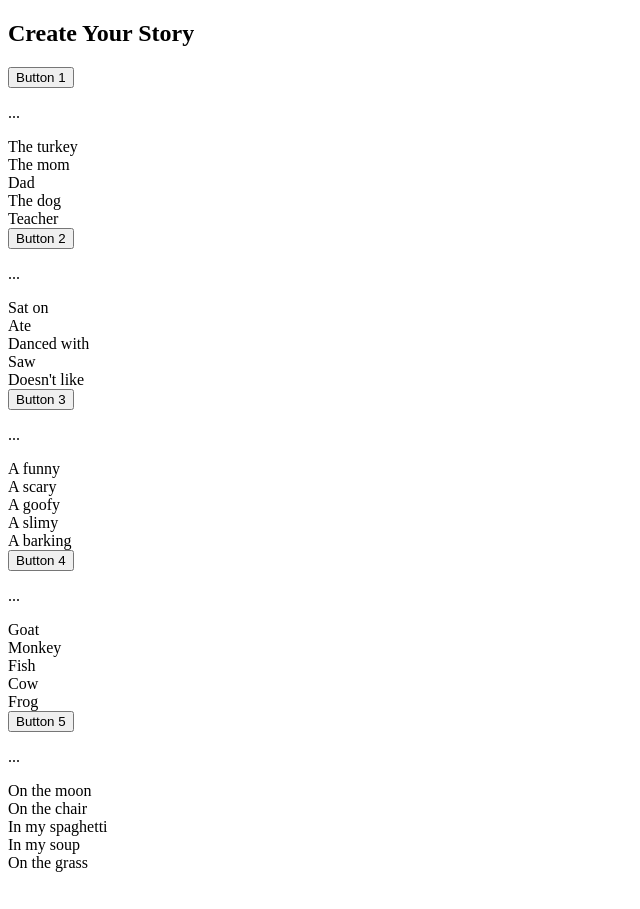
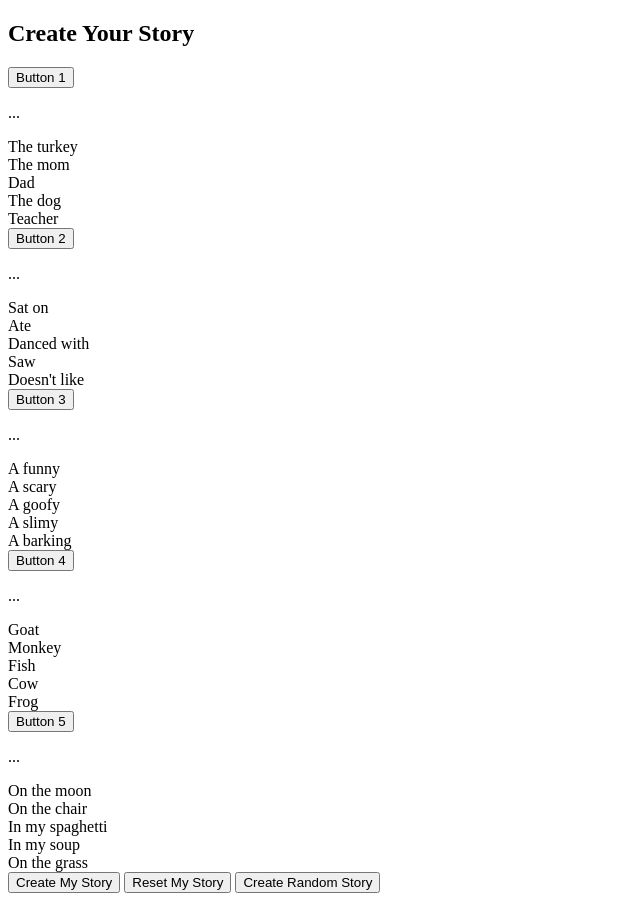
Before and after one commit to arunrathi10/Assignment1_js_sem3, a plain HTML site: page index.html in a window 1280 px wide. Shown: the whole page, without its empty margins (0-640 px from the left). Before the commit the page ends 880 px from the top, so only its background shows below. Drawn offline with Linux system fonts and the light colour scheme.

Commit message:
added required buttons

```diff
--- a/index.html
+++ b/index.html
@@ -70,8 +70,15 @@
                     </div>
                 </div>
             </div>
+
+            <div class="bottom-btns">
+                <button>Create My Story</button>
+                <button>Reset My Story</button>
+                <button>Create Random Story</button>
+            </div>
         </div>
 
+        <p class="Story"></p>
 
     </body>
 </html>
```
